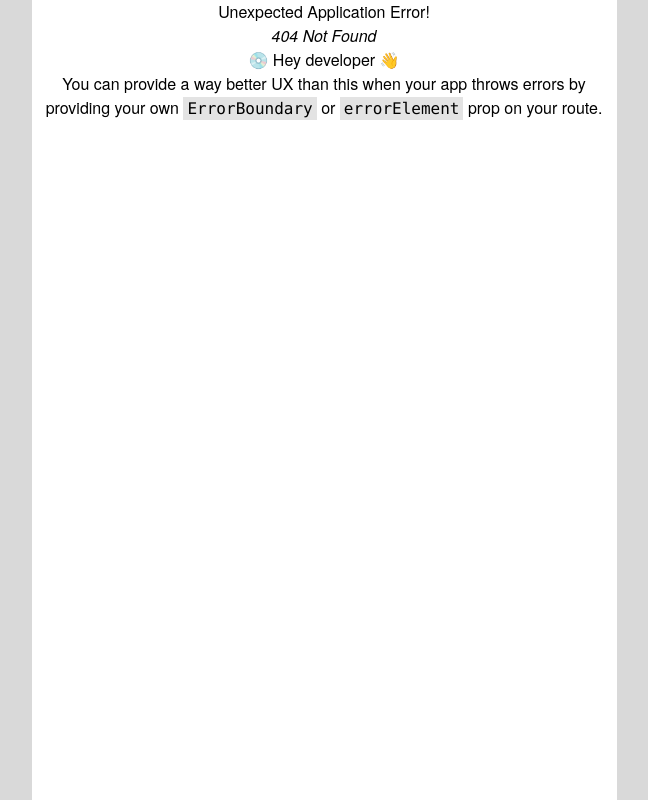
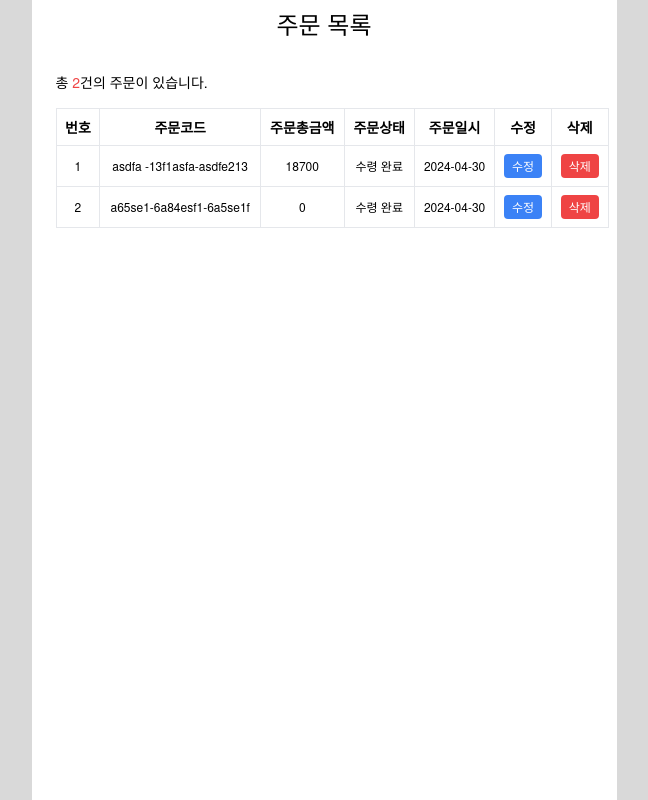
Before and after one commit to Digital-Hana-Starbucks/Starbucks_frontend, a React (Vite) app: page /adminOrderList in a window 1280 px wide. Before the commit this address had no page. Shown: the whole page, without its empty margins (316-964 px from the left). Built offline with nearby package versions, Linux system fonts and the light colour scheme.

Commit message:
Feat: 관리자 주문 목록/수정 ui(#12)

```diff
--- a/src/main.tsx
+++ b/src/main.tsx
@@ -12,6 +12,8 @@ import AdminMenuList from "./pages/AdminMunuList";
 import AdminMenuEdit from "./pages/AdminMenuEdit";
 import AdminUserList from "./pages/AdminUserList";
 import AdminUserEdit from "./pages/AdminUserEdit";
+import AdminOrderList from "./pages/AdminOrderList";
+import AdminOrderEdit from "./pages/AdminOrderEdit";
 
 const router = createBrowserRouter([
   {
@@ -27,6 +29,8 @@ const router = createBrowserRouter([
       { path: "adminMenuEdit/:idx", element: <AdminMenuEdit /> },
       { path: "adminUserList", element: <AdminUserList /> },
       { path: "adminUserEdit/:idx", element: <AdminUserEdit /> },
+      { path: "adminOrderList", element: <AdminOrderList /> },
+      { path: "adminOrderEdit/:idx", element: <AdminOrderEdit /> },
     ],
   },
 ]);
--- /dev/null
+++ b/src/pages/AdminOrderEdit.tsx
@@ -0,0 +1,38 @@
+import React from "react";
+import { useNavigate, useParams } from "react-router-dom";
+import EditForm from "../components/organisms/EditForm";
+import OrderType from "../types/order";
+
+const AdminUserEdit: React.FC = () => {
+  const navigate = useNavigate();
+  const { index } = useParams<{ index: string }>();
+
+  const orderToEdit = {
+    orderIdx: 1,
+    orderId: "asdfa -13f1asfa-asdfe213",
+    totalPrice: 18700,
+    orderStatus: "수령 완료",
+    orderDate: "2024-04-30",
+  };
+
+  const handleSave = (updatedOrderr: OrderType) => {
+    navigate(`/AdminOrderList`);
+    // TODO: 수정 api연결
+  };
+
+  const labels = [
+    { key: "orderId", label: "주문코드", editable: false },
+    { key: "totalPrice", label: "주문총금액", editable: false },
+    { key: "orderStatus", label: "주문상태", editable: true },
+    { key: "orderDate", label: "결재시간", editable: false },
+  ];
+
+  return (
+    <div>
+      <h1 className="text-2xl m-2">주문 정보 수정</h1>
+      <EditForm data={orderToEdit} onSave={handleSave} labels={labels} />
+    </div>
+  );
+};
+
+export default AdminUserEdit;
--- /dev/null
+++ b/src/pages/AdminOrderList.tsx
@@ -0,0 +1,75 @@
+import React, { useEffect, useState } from "react";
+import { useNavigate } from "react-router-dom";
+import ListTable from "../components/organisms/ListTable";
+
+const columnsForOrder = [
+  "번호",
+  "주문코드",
+  "주문총금액",
+  "주문상태",
+  "주문일시",
+];
+
+const AdminOrderList: React.FC = () => {
+  const navigate = useNavigate();
+
+  const orders = [
+    {
+      orderIdx: 1,
+      orderId: "asdfa -13f1asfa-asdfe213",
+      totalPrice: 18700,
+      orderStatus: "수령 완료",
+      orderDate: "2024-04-30",
+    },
+    {
+      orderIdx: 2,
+      orderId: "a65se1-6a84esf1-6a5se1f",
+      totalPrice: 0,
+      orderStatus: "수령 완료",
+      orderDate: "2024-04-30",
+    },
+  ];
+  const handleDelete = (index: number) => {
+    console.log(`Delete item at index ${index}`);
+  };
+
+  const handleEdit = (index: number) => {
+    const orderIdx = orders[index]?.orderId;
+    if (orderIdx !== undefined) {
+      navigate(`/adminOrderEdit/${orderIdx}`);
+      console.log(`Edit item at index ${orderIdx}`);
+    } else {
+      console.error(`User index not found for index ${index}`);
+    }
+  };
+
+  return (
+    <div>
+      <h1 className="text-2xl m-2">주문 목록</h1>
+      {orders.length === 0 || orders == null ? (
+        <p>주문목록이 없습니다</p>
+      ) : (
+        <div className="mx-auto p-4 max-w-screen-lg flex flex-col items-start">
+          <h2 className="m-2 text-sm">
+            총 <p className="text-red-500 inline-block">{orders.length}</p>건의
+            주문이 있습니다.
+          </h2>
+          <ListTable
+            tableData={orders.map((order, index) => [
+              index + 1,
+              order.orderId,
+              order.totalPrice,
+              order.orderStatus,
+              order.orderDate,
+            ])}
+            columns={columnsForOrder}
+            onDelete={handleDelete}
+            onEdit={handleEdit}
+          />
+        </div>
+      )}
+    </div>
+  );
+};
+
+export default AdminOrderList;
```
Also changed, not shown: src/types/order.d.ts (added, +9 -0 lines).
